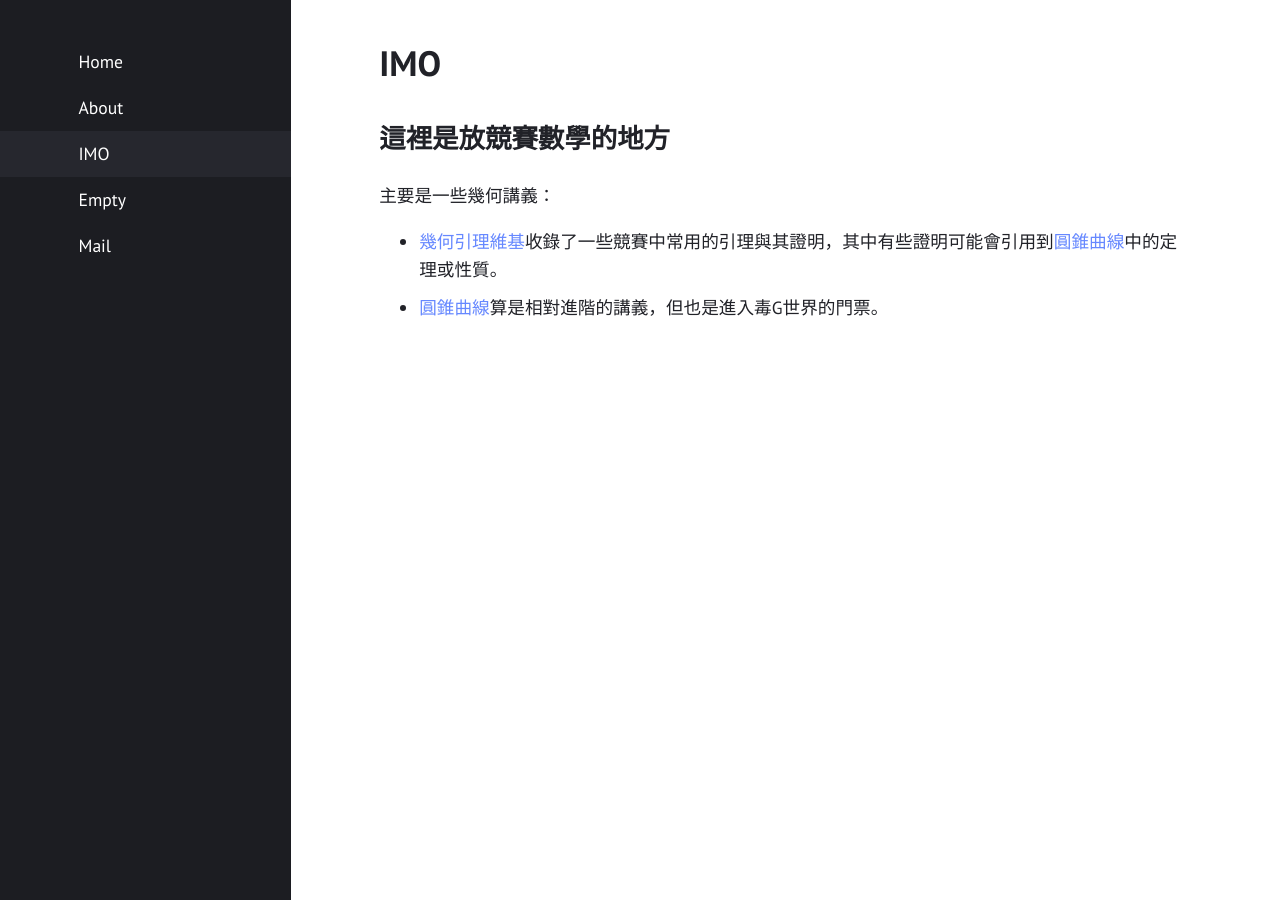
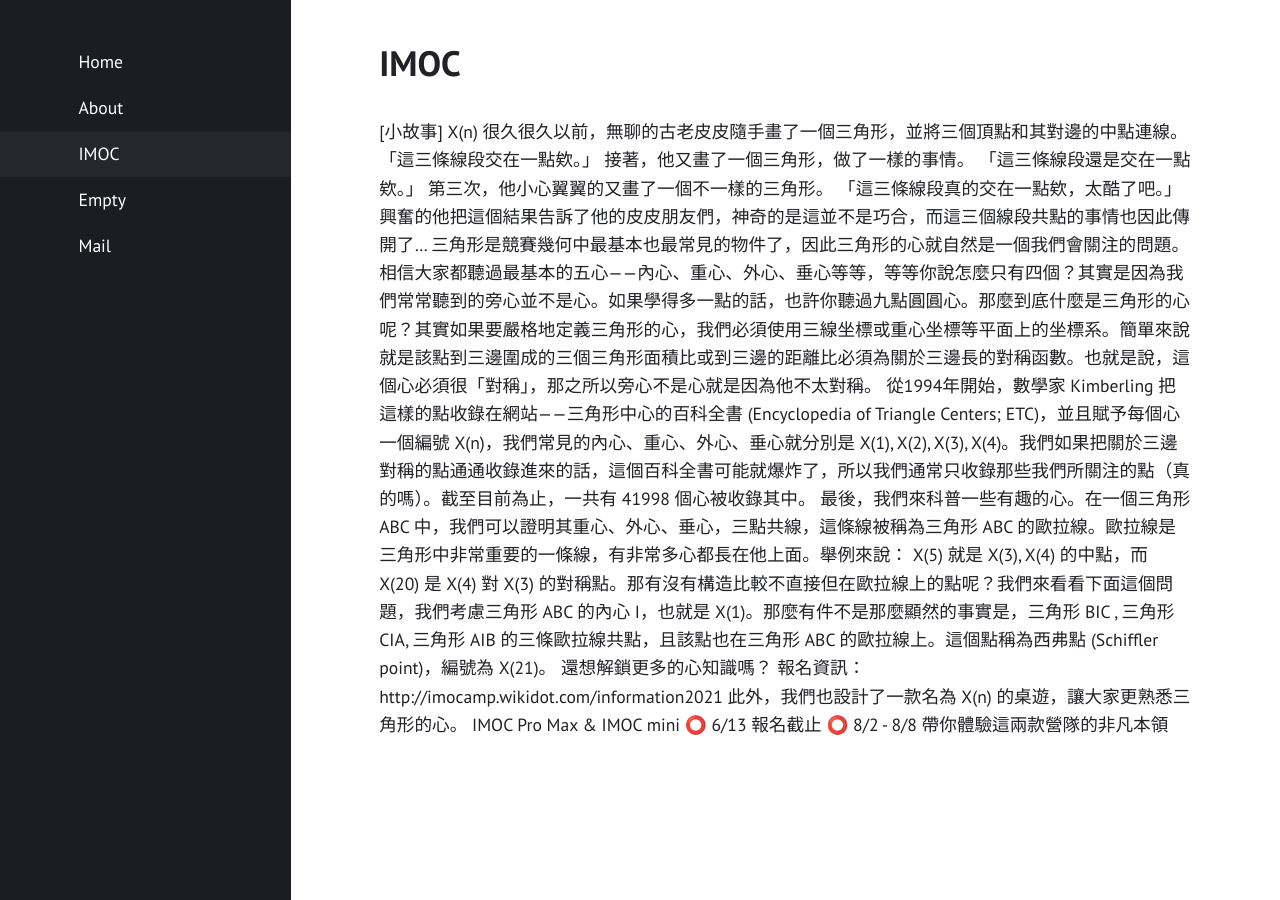
Before and after one commit to Permutation-Chang/Permutation-Chang.github.io, a Jekyll site: the page built from IMO.md, in a window 1280 px wide. Built offline with Jekyll 4.4.1, drawn with Linux system fonts in a browser that asks for light colours.

Commit message:
Update IMO.md

```diff
--- a/IMO.md
+++ b/IMO.md
@@ -1,17 +1,23 @@
 ---
-title: "IMO"
-permalink: "/IMO/"
+title: "IMOC"
+permalink: "/IMOC/"
 layout: page
 ---
 
-## 這裡是放競賽數學的地方
-
-主要是一些幾何講義：
-
-+  [幾何引理維基][Wiki]收錄了一些競賽中常用的引理與其證明，其中有些證明可能會引用到[圓錐曲線][Conic]中的定理或性質。
-+  [圓錐曲線][Conic]算是相對進階的講義，但也是進入毒G世界的門票。
-
-
-
-[Conic]:/Conic.pdf
-[Wiki]:/Geometry_Lemma_Wiki.pdf
+[小故事] X(n)
+很久很久以前，無聊的古老皮皮隨手畫了一個三角形，並將三個頂點和其對邊的中點連線。
+「這三條線段交在一點欸。」
+接著，他又畫了一個三角形，做了一樣的事情。
+「這三條線段還是交在一點欸。」
+第三次，他小心翼翼的又畫了一個不一樣的三角形。
+「這三條線段真的交在一點欸，太酷了吧。」
+興奮的他把這個結果告訴了他的皮皮朋友們，神奇的是這並不是巧合，而這三個線段共點的事情也因此傳開了...
+三角形是競賽幾何中最基本也最常見的物件了，因此三角形的心就自然是一個我們會關注的問題。相信大家都聽過最基本的五心——內心、重心、外心、垂心等等，等等你說怎麼只有四個？其實是因為我們常常聽到的旁心並不是心。如果學得多一點的話，也許你聽過九點圓圓心。那麼到底什麼是三角形的心呢？其實如果要嚴格地定義三角形的心，我們必須使用三線坐標或重心坐標等平面上的坐標系。簡單來說就是該點到三邊圍成的三個三角形面積比或到三邊的距離比必須為關於三邊長的對稱函數。也就是說，這個心必須很「對稱」，那之所以旁心不是心就是因為他不太對稱。
+從1994年開始，數學家 Kimberling 把這樣的點收錄在網站——三角形中心的百科全書 (Encyclopedia of Triangle Centers; ETC)，並且賦予每個心一個編號 X(n)，我們常見的內心、重心、外心、垂心就分別是 X(1), X(2), X(3), X(4)。我們如果把關於三邊對稱的點通通收錄進來的話，這個百科全書可能就爆炸了，所以我們通常只收錄那些我們所關注的點（真的嗎）。截至目前為止，一共有 41998 個心被收錄其中。
+最後，我們來科普一些有趣的心。在一個三角形 ABC 中，我們可以證明其重心、外心、垂心，三點共線，這條線被稱為三角形 ABC 的歐拉線。歐拉線是三角形中非常重要的一條線，有非常多心都長在他上面。舉例來說： X(5) 就是 X(3), X(4) 的中點，而 X(20) 是 X(4) 對 X(3) 的對稱點。那有沒有構造比較不直接但在歐拉線上的點呢？我們來看看下面這個問題，我們考慮三角形 ABC 的內心 I，也就是 X(1)。那麼有件不是那麼顯然的事實是，三角形 BIC , 三角形 CIA, 三角形 AIB 的三條歐拉線共點，且該點也在三角形 ABC 的歐拉線上。這個點稱為西弗點 (Schiffler point)，編號為 X(21)。
+還想解鎖更多的心知識嗎？
+報名資訊：http://imocamp.wikidot.com/information2021
+此外，我們也設計了一款名為 X(n) 的桌遊，讓大家更熟悉三角形的心。
+IMOC Pro Max & IMOC mini
+⭕️ 6/13 報名截止
+⭕️ 8/2 - 8/8 帶你體驗這兩款營隊的非凡本領
```
